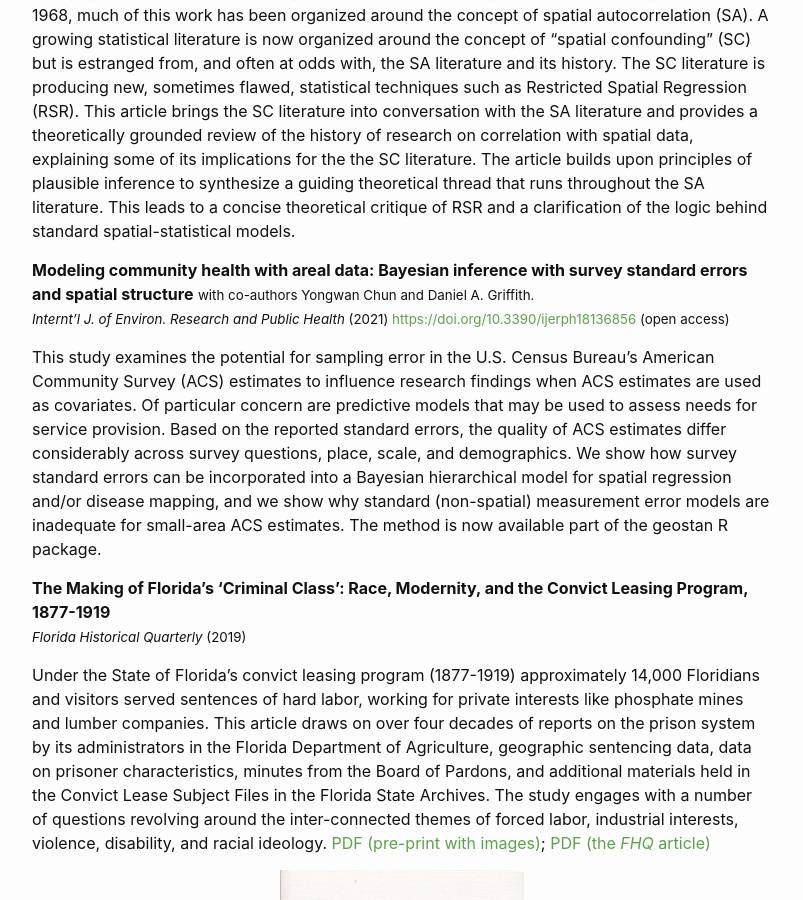
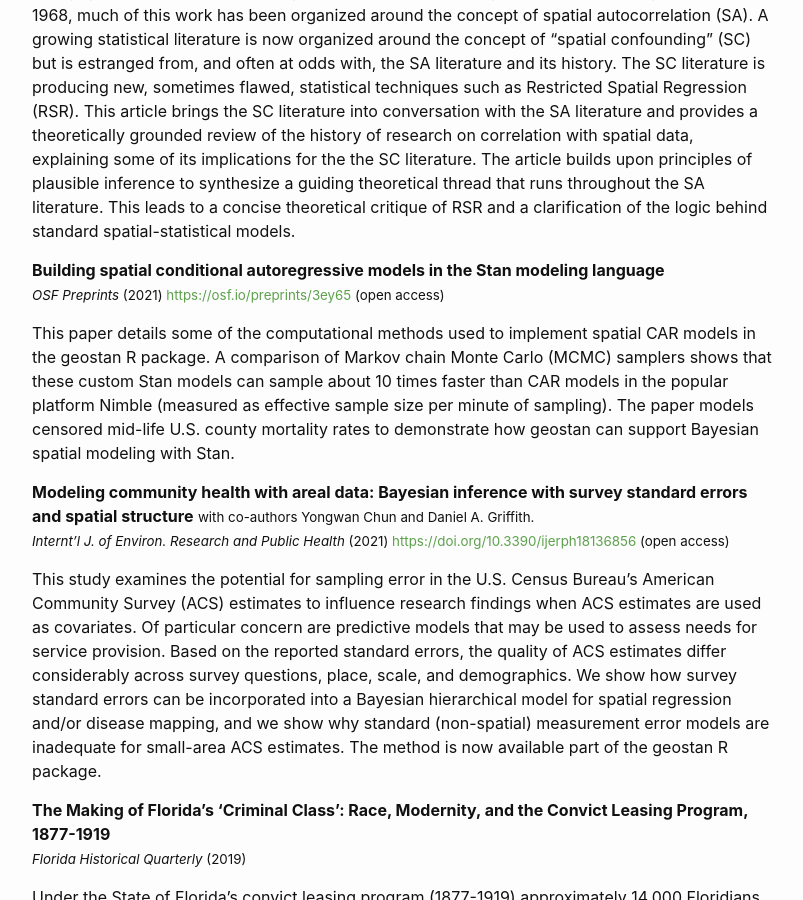
Before and after one commit to ConnorDonegan/connordonegan.github.io, a Jekyll site: the page built from articles.markdown, in a window 1280 px wide and 900 px high, scrolled down 763 px. Shown: the whole window, without its empty margins (238-1041 px from the left). Built offline with Jekyll 4.4.1, drawn with Linux system fonts in a browser that asks for light colours.

Commit message:
add CARs-osf print

```diff
--- a/articles.markdown
+++ b/articles.markdown
@@ -25,6 +25,13 @@
 
 Statistical research on correlation with spatial data dates at least to Student's (W. S. Gosset's) 1914 paper on “the elimination of spurious correlation due to position in time and space.” Since 1968, much of this work has been organized around the concept of spatial autocorrelation (SA). A growing statistical literature is now organized around the concept of “spatial confounding” (SC) but is estranged from, and often at odds with, the SA literature and its history. The SC literature is producing new, sometimes flawed, statistical techniques such as Restricted Spatial Regression (RSR). This article brings the SC literature into conversation with the SA literature and provides a theoretically grounded review of the history of research on correlation with spatial data, explaining some of its implications for the the SC literature. The article builds upon principles of plausible inference to synthesize a guiding theoretical thread that runs throughout the SA literature. This leads to a concise theoretical critique of RSR and a clarification of the logic behind standard spatial-statistical models.
 
+<b style="color:Charcoal;">Building spatial conditional autoregressive models in the Stan modeling language</b>
+<br/>
+<small><em>OSF Preprints</em> (2021)  <https://osf.io/preprints/3ey65> (open access)</small>
+<br/>
+
+This paper details some of the computational methods used to implement spatial CAR models in the geostan R package. A comparison of Markov chain Monte Carlo (MCMC) samplers shows that these custom Stan models can sample about 10 times faster than CAR models in the popular platform Nimble (measured as effective sample size per minute of sampling). The paper models censored mid-life U.S. county mortality rates to demonstrate how geostan can support Bayesian spatial modeling with Stan.
+
 <b style="color:Charcoal;">Modeling community health with areal data: Bayesian inference with survey standard errors and spatial structure</b>
 <small>with co-authors Yongwan Chun and Daniel A. Griffith. <br/> <em> Internt'l J. of Environ. Research and Public Health</em> (2021)  <https://doi.org/10.3390/ijerph18136856> (open access)</small>
 <br/>
```
